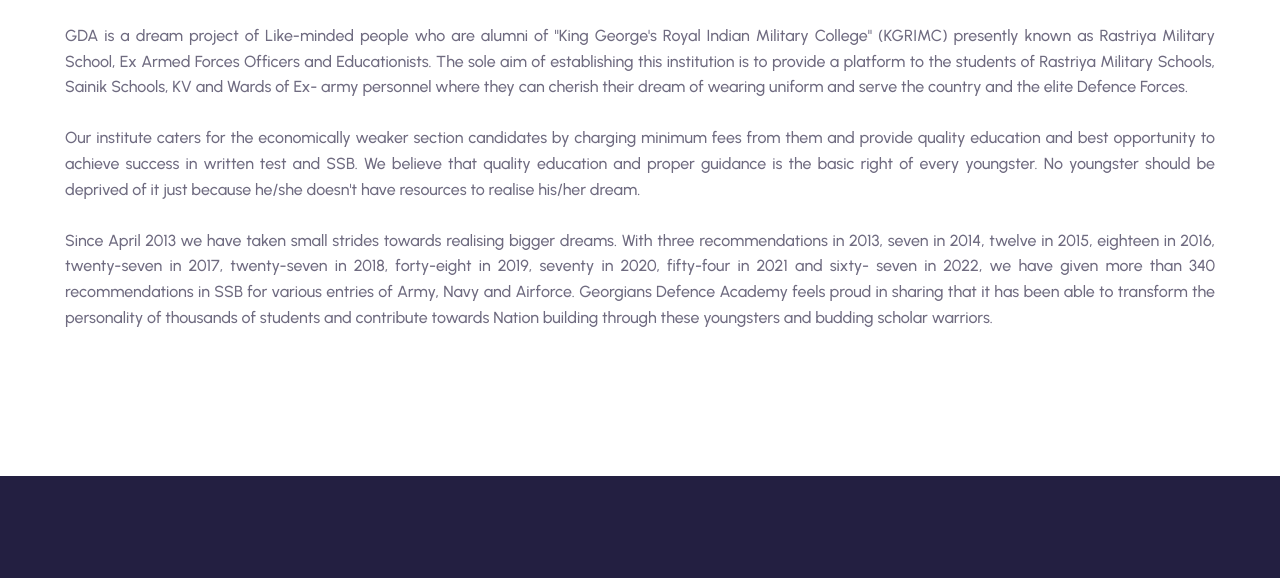
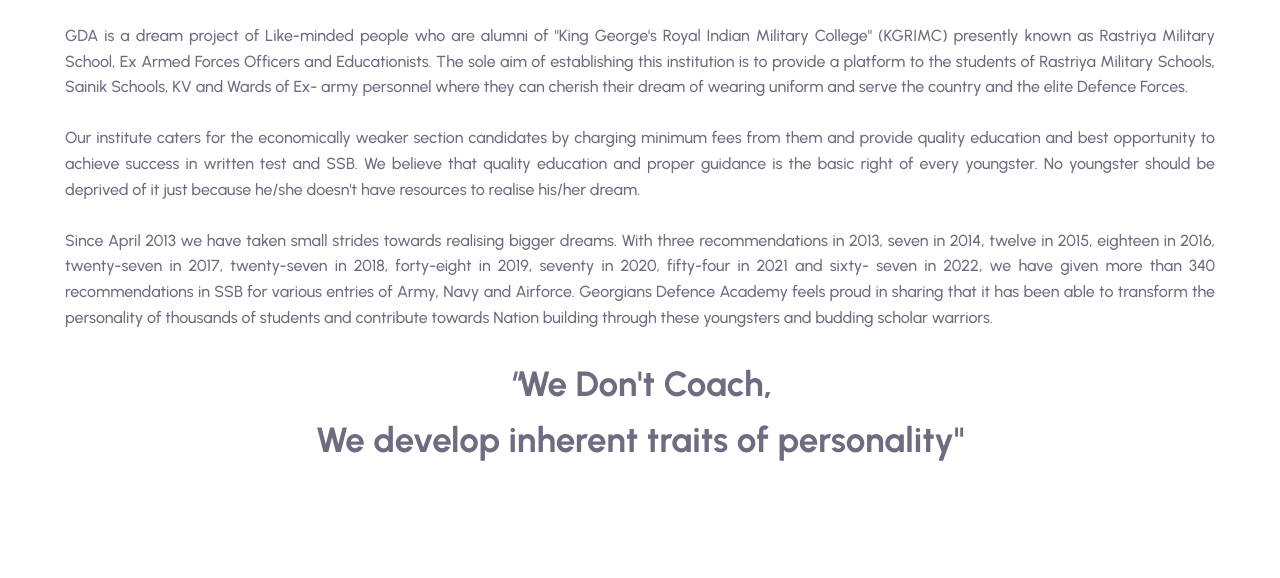
Before and after one commit to georgianWeb/georgiansdefenceacademy-static, a plain HTML site: page aboutUs.html in a window 1280 px wide. Shown: the part 405-983 px from the top of the page. Drawn offline with nearby package versions, Linux system fonts and the light colour scheme.

Commit message:
code update

```diff
--- a/aboutUs.html
+++ b/aboutUs.html
@@ -94,7 +94,7 @@
             </li>
 
             <li class="navbar-item">
-              <a href="#courses" class="navbar-link" data-nav-toggler
+              <a href="index.html#courses" class="navbar-link" data-nav-toggler
                 >Courses</a
               >
             </li>
@@ -230,6 +230,12 @@
                 through these youngsters and budding scholar warriors.
               </p>
               <br />
+              <p style="text-align: center; font-size: 35px">
+                <b
+                  ><em>"</em>We Don't Coach,<br />
+                  We develop inherent traits of personality"</b
+                >
+              </p>
             </div>
           </div>
         </section>
```
Also changed, not shown: index.html (+5 -2 lines).
